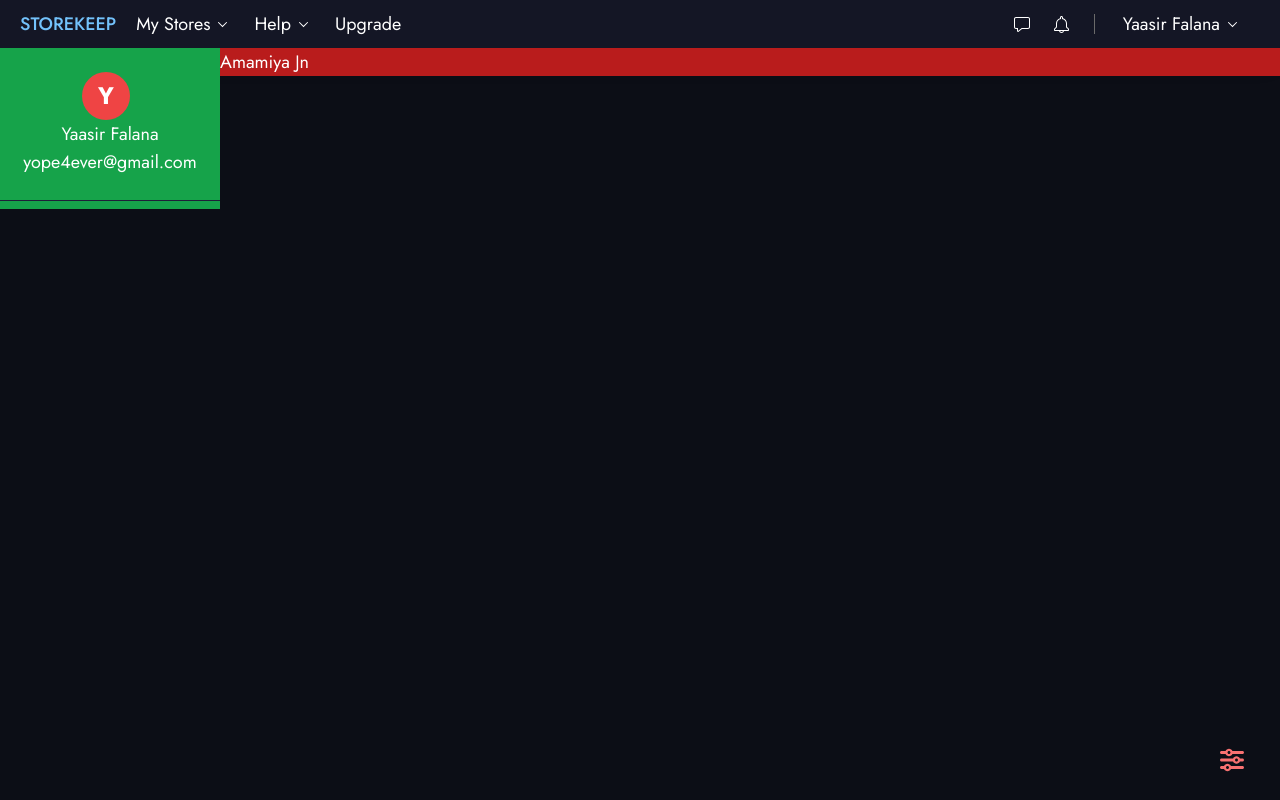
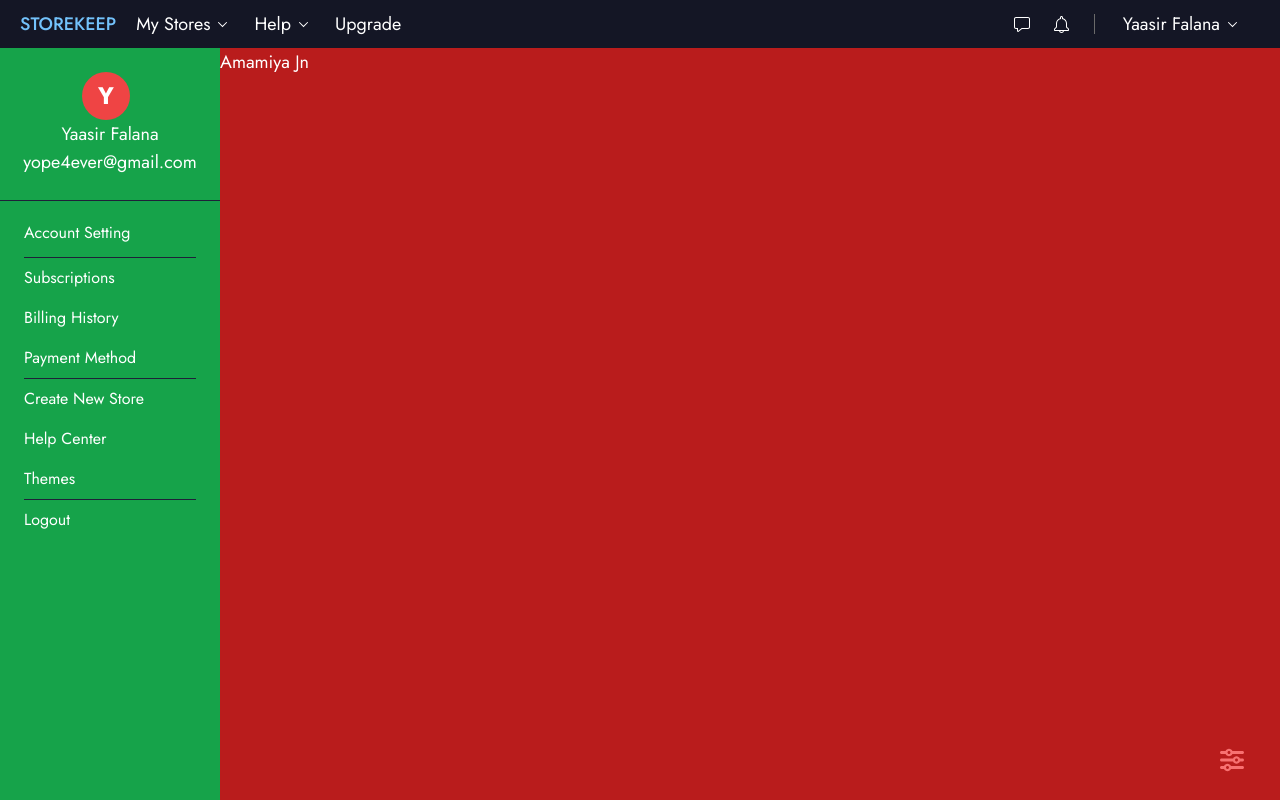
Before and after one commit to Yaasir024/StoreKeep, a Vue app: page /account/account-settings in a window 1280 px wide. Built offline with nearby package versions, Linux system fonts and the light colour scheme.

Commit message:
/fixed overflow

```diff
--- a/src/components/SidebarAccounts.vue
+++ b/src/components/SidebarAccounts.vue
@@ -1,5 +1,5 @@
 <template>
-  <div class="">
+  <div class="static top-0 h-screen">
     <div class="bg-green-600 h-full w-[220px]">
       <div class="">
         <div
@@ -13,6 +13,53 @@
           <div class="">Yaasir Falana</div>
           <div class="">yope4ever@gmail.com</div>
         </div>
+        <div class="h-full">
+            <ul class="px-6 flex flex-col text-base">
+                  <RouterLink to="/account/account-settings">
+                    <li
+                    class="py-3 cursor-pointer transition-all duration-300 ease-in-out hover:text-sk-blue-800"
+                  >
+                    Account Setting
+                  </li>
+                  </RouterLink>
+
+                  <li
+                    class="py-2 cursor-pointer transition-all duration-300 ease-in-out hover:text-sk-blue-800 border-t dark:border-ps-gray-500"
+                  >
+                    Subscriptions
+                  </li>
+                  <li
+                    class="py-2 cursor-pointer transition-all duration-300 ease-in-out hover:text-sk-blue-800"
+                  >
+                    Billing History
+                  </li>
+                  <li
+                    class="py-2 cursor-pointer transition-all duration-300 ease-in-out hover:text-sk-blue-800 border-b dark:border-ps-gray-500"
+                  >
+                    Payment Method
+                  </li>
+                  <li
+                    class="py-2 cursor-pointer transition-all duration-300 ease-in-out hover:text-sk-blue-800"
+                  >
+                    Create New Store
+                  </li>
+                  <li
+                    class="py-2 cursor-pointer transition-all duration-300 ease-in-out hover:text-sk-blue-800"
+                  >
+                    Help Center
+                  </li>
+                  <li
+                    class="py-2 cursor-pointer transition-all duration-300 ease-in-out hover:text-sk-blue-800"
+                  >
+                    Themes
+                  </li>
+                  <li
+                    class="py-2 cursor-pointer transition-all duration-300 ease-in-out hover:text-sk-blue-800 border-t dark:border-ps-gray-500"
+                  >
+                    Logout
+                  </li>
+                </ul>
+        </div>
       </div>
     </div>
   </div>
--- a/src/views/accounts/SettingsView.vue
+++ b/src/views/accounts/SettingsView.vue
@@ -10,7 +10,7 @@ const system = useSystemStore();
 
 <template>
   <section
-    class="bg-white text-sk-text-dark text-lg min-h-screen dark:bg-ps-gray-700 dark:text-sk-white h-full"
+    class="bg-white text-sk-text-dark text-lg dark:bg-ps-gray-700 dark:text-sk-white h-screen overflow-hidden"
   >
     <Navbar2 />
     <div class="h-full overflow-hidden">
```
